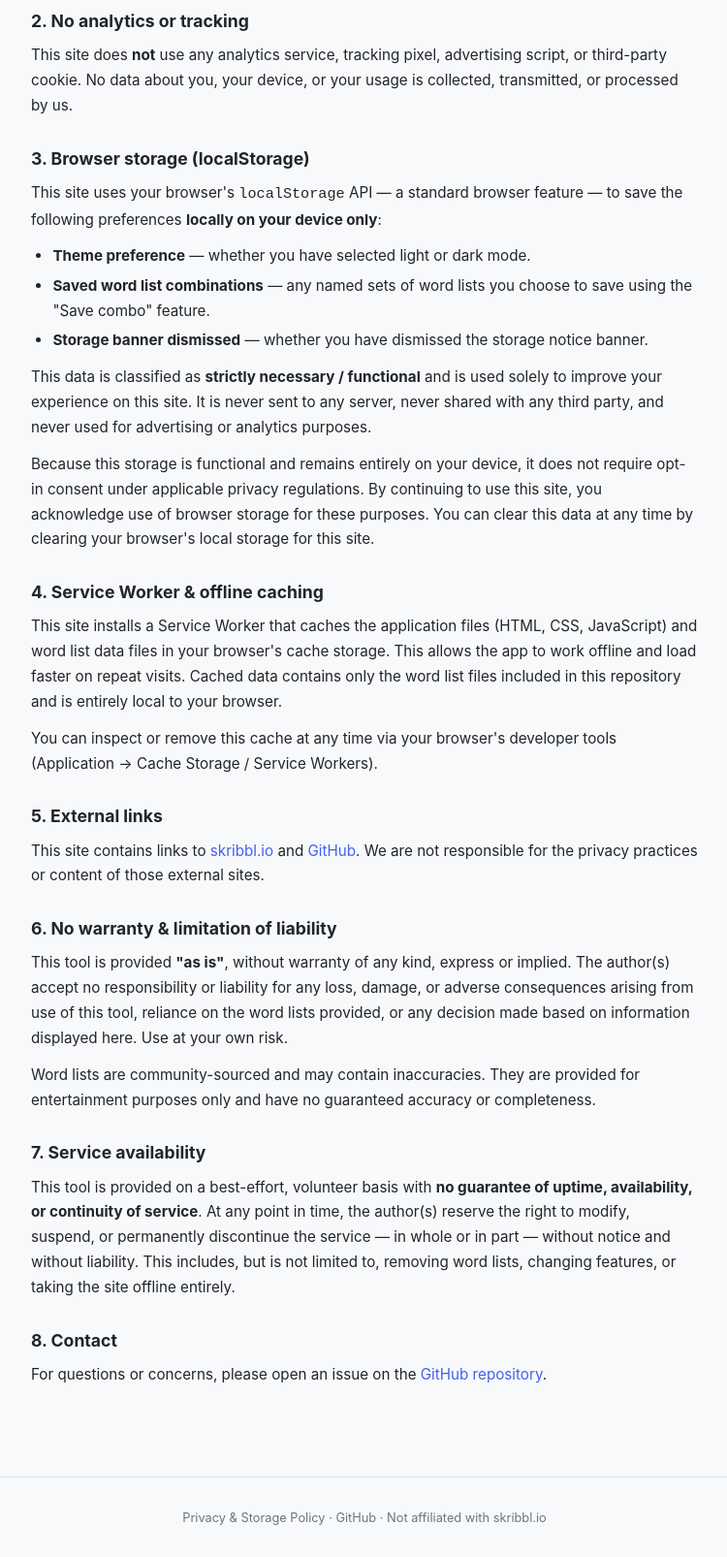
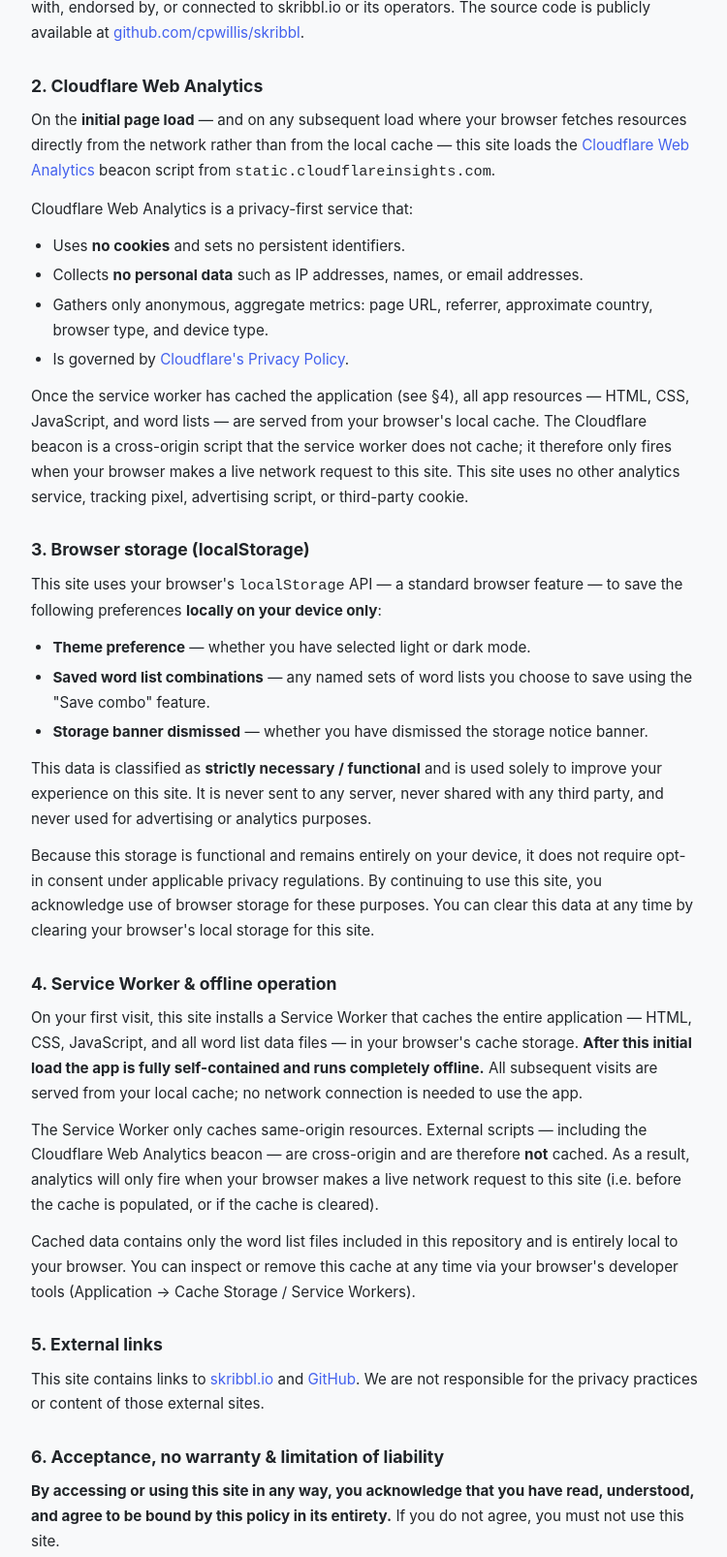
Before and after one commit to cpwillis/skribbl, a plain HTML site: page privacy.html in a window 1280 px wide. Shown: the part 474-2080 px from the top of the page at 97% size, without its empty margins (264-1014 px from the left). Drawn offline with Linux system fonts and the light colour scheme.

Commit message:
update privacy policy: clarify data collection practices and enhance transparency regarding Cloudflare Web Analytics

```diff
--- a/privacy.html
+++ b/privacy.html
@@ -6,7 +6,7 @@
     <title>Privacy &amp; Storage Policy — Skribbl Solver</title>
     <meta
       name="description"
-      content="Privacy and storage policy for Skribbl Solver. No analytics, no tracking, no server-side storage. Browser storage is used only for functional preferences."
+      content="Privacy and storage policy for Skribbl Solver. Cloudflare Web Analytics runs on the initial load only; after caching the app works fully offline. No personal data collected."
     />
     <link
       rel="icon"
@@ -55,9 +55,13 @@
       <p class="subtitle">Last updated: March 2026</p>
 
       <div class="notice">
-        <strong>Short version:</strong> We collect no personal data, run no
-        analytics, and store nothing on any server. Everything this app stores
-        lives only in your own browser and never leaves your device.
+        <strong>Short version:</strong> On your first visit, Cloudflare Web
+        Analytics collects anonymous, cookie-free page metrics. After that
+        initial load the app is fully cached in your browser and can run
+        completely offline — no further network requests and no further
+        analytics. Everything else this app stores lives only in your own
+        browser and never leaves your device. By using this site you accept this
+        policy in full.
       </div>
 
       <h2>1. What this site is</h2>
@@ -75,12 +79,51 @@
         >.
       </p>
 
-      <h2>2. No analytics or tracking</h2>
+      <h2>2. Cloudflare Web Analytics</h2>
       <p>
-        This site does <strong>not</strong> use any analytics service, tracking
-        pixel, advertising script, or third-party cookie. No data about you,
-        your device, or your usage is collected, transmitted, or processed by
-        us.
+        On the <strong>initial page load</strong> — and on any subsequent load
+        where your browser fetches resources directly from the network rather
+        than from the local cache — this site loads the
+        <a
+          href="https://www.cloudflare.com/web-analytics/"
+          target="_blank"
+          rel="noopener noreferrer"
+          >Cloudflare Web Analytics</a
+        >
+        beacon script from
+        <code>static.cloudflareinsights.com</code>.
+      </p>
+      <p>Cloudflare Web Analytics is a privacy-first service that:</p>
+      <ul>
+        <li>
+          Uses <strong>no cookies</strong> and sets no persistent identifiers.
+        </li>
+        <li>
+          Collects <strong>no personal data</strong> such as IP addresses,
+          names, or email addresses.
+        </li>
+        <li>
+          Gathers only anonymous, aggregate metrics: page URL, referrer,
+          approximate country, browser type, and device type.
+        </li>
+        <li>
+          Is governed by
+          <a
+            href="https://www.cloudflare.com/privacypolicy/"
+            target="_blank"
+            rel="noopener noreferrer"
+            >Cloudflare's Privacy Policy</a
+          >.
+        </li>
+      </ul>
+      <p>
+        Once the service worker has cached the application (see §4), all app
+        resources — HTML, CSS, JavaScript, and word lists — are served from your
+        browser's local cache. The Cloudflare beacon is a cross-origin script
+        that the service worker does not cache; it therefore only fires when
+        your browser makes a live network request to this site. This site uses
+        no other analytics service, tracking pixel, advertising script, or
+        third-party cookie.
       </p>
 
       <h2>3. Browser storage (localStorage)</h2>
@@ -118,17 +161,30 @@
         browser's local storage for this site.
       </p>
 
-      <h2>4. Service Worker &amp; offline caching</h2>
+      <h2>4. Service Worker &amp; offline operation</h2>
       <p>
-        This site installs a Service Worker that caches the application files
-        (HTML, CSS, JavaScript) and word list data files in your browser's cache
-        storage. This allows the app to work offline and load faster on repeat
-        visits. Cached data contains only the word list files included in this
-        repository and is entirely local to your browser.
+        On your first visit, this site installs a Service Worker that caches the
+        entire application — HTML, CSS, JavaScript, and all word list data files
+        — in your browser's cache storage.
+        <strong
+          >After this initial load the app is fully self-contained and runs
+          completely offline.</strong
+        >
+        All subsequent visits are served from your local cache; no network
+        connection is needed to use the app.
       </p>
       <p>
-        You can inspect or remove this cache at any time via your browser's
-        developer tools (Application → Cache Storage / Service Workers).
+        The Service Worker only caches same-origin resources. External scripts —
+        including the Cloudflare Web Analytics beacon — are cross-origin and are
+        therefore <strong>not</strong> cached. As a result, analytics will only
+        fire when your browser makes a live network request to this site (i.e.
+        before the cache is populated, or if the cache is cleared).
+      </p>
+      <p>
+        Cached data contains only the word list files included in this
+        repository and is entirely local to your browser. You can inspect or
+        remove this cache at any time via your browser's developer tools
+        (Application → Cache Storage / Service Workers).
       </p>
 
       <h2>5. External links</h2>
@@ -144,18 +200,37 @@
         external sites.
       </p>
 
-      <h2>6. No warranty &amp; limitation of liability</h2>
+      <h2>6. Acceptance, no warranty &amp; limitation of liability</h2>
       <p>
-        This tool is provided <strong>"as is"</strong>, without warranty of any
-        kind, express or implied. The author(s) accept no responsibility or
-        liability for any loss, damage, or adverse consequences arising from use
-        of this tool, reliance on the word lists provided, or any decision made
-        based on information displayed here. Use at your own risk.
+        <strong
+          >By accessing or using this site in any way, you acknowledge that you
+          have read, understood, and agree to be bound by this policy in its
+          entirety.</strong
+        >
+        If you do not agree, you must not use this site.
       </p>
       <p>
-        Word lists are community-sourced and may contain inaccuracies. They are
-        provided for entertainment purposes only and have no guaranteed accuracy
-        or completeness.
+        This tool is provided <strong>"as is"</strong> and
+        <strong>"as available"</strong>, without warranty of any kind, express
+        or implied, including but not limited to warranties of merchantability,
+        fitness for a particular purpose, accuracy, or non-infringement. There
+        is <strong>no guarantee of functionality</strong>, correctness, or
+        suitability for any purpose. The author(s) accept no responsibility or
+        liability for any loss, damage, or adverse consequences arising from:
+      </p>
+      <ul>
+        <li>use of, or inability to use, this tool;</li>
+        <li>reliance on any word list or information displayed;</li>
+        <li>any decision made based on information displayed here;</li>
+        <li>interruption, suspension, or discontinuation of the service;</li>
+        <li>data loss or cache expiry; or</li>
+        <li>any other matter relating to this site.</li>
+      </ul>
+      <p>
+        Word lists are community-sourced and may contain inaccuracies, offensive
+        content, or omissions. They are provided for entertainment purposes only
+        and carry no guarantee of accuracy or completeness. Use entirely at your
+        own risk.
       </p>
 
       <h2>7. Service availability</h2>
```
